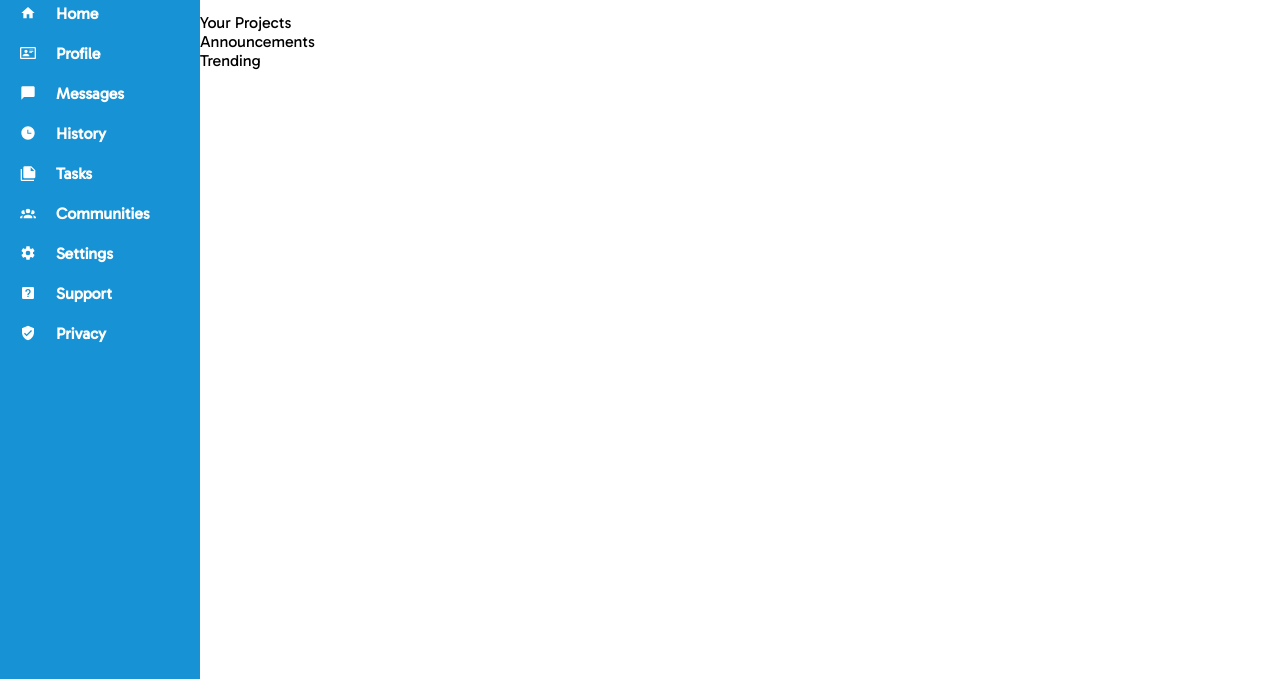
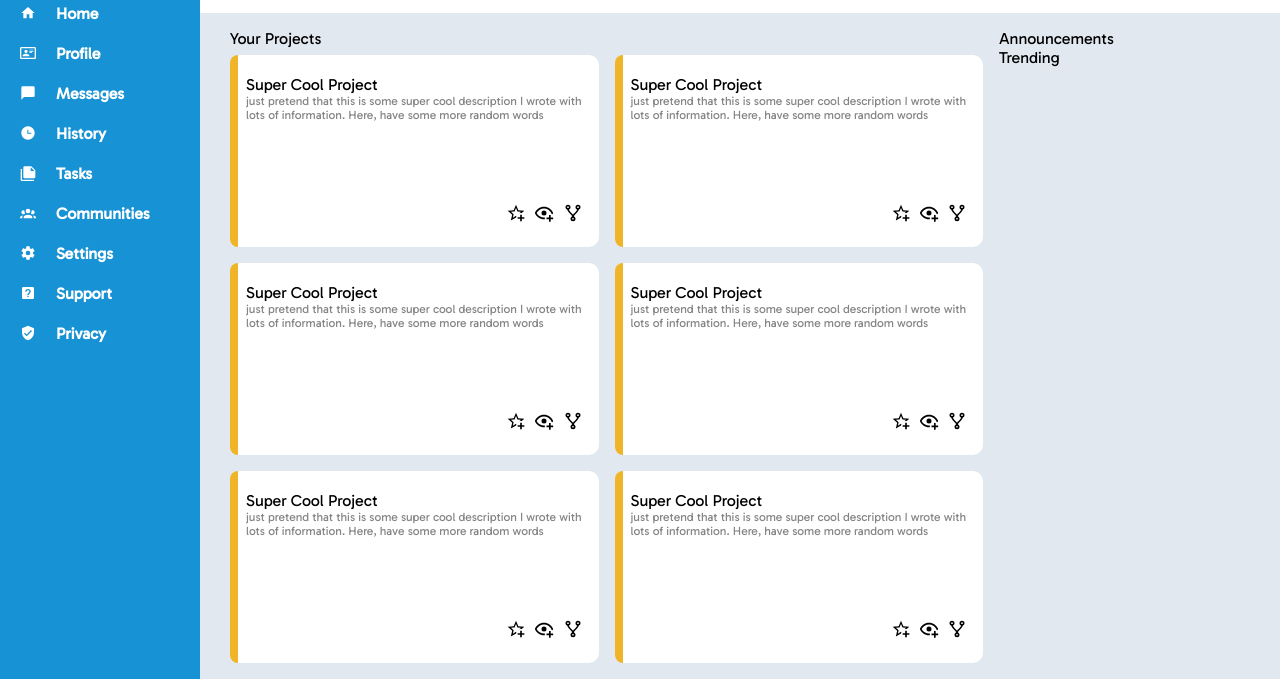
Before and after one commit to Lucas256w/dashboard-grid, a plain HTML site: page index.html in a window 1280 px wide. Shown: the part 121-800 px from the top of the page. Drawn offline with Linux system fonts and the light colour scheme; files whose address does not match are found by name.

Commit message:
Implement project showcase section.

```diff
--- a/index.html
+++ b/index.html
@@ -85,12 +85,74 @@
         <div id="information">
             <div id="projects">
                 <div class="titles">Your Projects</div>
-                <div class="cards"></div>
-                <div class="cards"></div>
-                <div class="cards"></div>
-                <div class="cards"></div>
-                <div class="cards"></div>
-                <div class="cards"></div>
+                <div id="cards">
+                    <div class="card">
+                        <div class="card-info">
+                            <p>Super Cool Project</p>
+                            <p class="project-info">just pretend that this is some super cool description I wrote with lots of information. Here, have some more random words</p>
+                        </div>
+                        <div class="card-icons">
+                            <img class="card-icon" src="./assets/icons/star.svg" alt="">
+                            <img class="card-icon" src="./assets/icons/eye.svg" alt="">
+                            <img class="card-icon" src="./assets/icons/fork.svg" alt="">
+                        </div>
+                    </div>
+                    <div class="card">
+                        <div class="card-info">
+                            <p>Super Cool Project</p>
+                            <p class="project-info">just pretend that this is some super cool description I wrote with lots of information. Here, have some more random words</p>
+                        </div>
+                        <div class="card-icons">
+                            <img class="card-icon" src="./assets/icons/star.svg" alt="">
+                            <img class="card-icon" src="./assets/icons/eye.svg" alt="">
+                            <img class="card-icon" src="./assets/icons/fork.svg" alt="">
+                        </div>
+                    </div>
+                    <div class="card">
+                        <div class="card-info">
+                            <p>Super Cool Project</p>
+                            <p class="project-info">just pretend that this is some super cool description I wrote with lots of information. Here, have some more random words</p>
+                        </div>
+                        <div class="card-icons">
+                            <img class="card-icon" src="./assets/icons/star.svg" alt="">
+                            <img class="card-icon" src="./assets/icons/eye.svg" alt="">
+                            <img class="card-icon" src="./assets/icons/fork.svg" alt="">
+                        </div>
+                    </div>
+                    <div class="card">
+                        <div class="card-info">
+                            <p>Super Cool Project</p>
+                            <p class="project-info">just pretend that this is some super cool description I wrote with lots of information. Here, have some more random words</p>
+                        </div>
+                        <div class="card-icons">
+                            <img class="card-icon" src="./assets/icons/star.svg" alt="">
+                            <img class="card-icon" src="./assets/icons/eye.svg" alt="">
+                            <img class="card-icon" src="./assets/icons/fork.svg" alt="">
+                        </div>
+                    </div>
+                    <div class="card">
+                        <div class="card-info">
+                            <p>Super Cool Project</p>
+                            <p class="project-info">just pretend that this is some super cool description I wrote with lots of information. Here, have some more random words</p>
+                        </div>
+                        <div class="card-icons">
+                            <img class="card-icon" src="./assets/icons/star.svg" alt="">
+                            <img class="card-icon" src="./assets/icons/eye.svg" alt="">
+                            <img class="card-icon" src="./assets/icons/fork.svg" alt="">
+                        </div>
+                    </div>
+                    <div class="card">
+                        <div class="card-info">
+                            <p>Super Cool Project</p>
+                            <p class="project-info">just pretend that this is some super cool description I wrote with lots of information. Here, have some more random words</p>
+                        </div>
+                        <div class="card-icons">
+                            <img class="card-icon" src="./assets/icons/star.svg" alt="">
+                            <img class="card-icon" src="./assets/icons/eye.svg" alt="">
+                            <img class="card-icon" src="./assets/icons/fork.svg" alt="">
+                        </div>
+                    </div>
+                </div>
             </div>
             <div id="others">
                 <div id="announcements">
--- a/styles.css
+++ b/styles.css
@@ -31,11 +31,15 @@ time, mark, audio, video {
 }
 
 /* Set sidebar and main column as a column each. */
+html {
+    height: 100%;
+}
+
 body {
     display: grid;
     grid-template-columns: 200px 1fr;
     font-family: 'Gabarito','Gill Sans', 'Gill Sans MT', Calibri, 'Trebuchet MS', sans-serif;
-
+    height: 100%;
 }
 
 
@@ -44,7 +48,7 @@ body {
 
 #sidebar {
     color: white;
-    height: 100vh;
+    height: 100%;
     background-color: #1792D4;
     font-weight: 600;
 }
@@ -101,6 +105,11 @@ body {
 
 
 /* CONTENT REGION */
+
+#content {
+    display: grid;
+    grid-template-rows: min-content auto;
+}
 
 header {
     padding: 16px 30px;
@@ -209,3 +218,68 @@ button:hover {
 
 
 /* INFORMATION(PROJECTS) SECTION */
+
+#information {
+    --card-gap: 16px;
+
+    background-color: #E2E8F0;
+    padding: 16px 30px;
+    display: grid;
+    grid-template-columns: 3fr 1fr;
+    column-gap: var(--card-gap);
+}
+
+#projects {
+    display: grid;
+    grid-template-rows: 16px 1fr;
+}
+
+#cards {
+    padding-top: 10px;
+
+    display: grid;
+    grid-template-columns: 1fr 1fr;
+    grid-template-rows: 1fr 1fr 1fr;
+    gap: var(--card-gap);
+}
+
+.card-icon {
+    --card-icon-size: 20px;
+
+    height: var(--card-icon-size);
+    width: auto;
+    margin-left: 4px;
+  }
+
+.card {
+    background-color: white;
+    border-radius: 10px;
+    position: relative;
+    padding: 20px 16px;
+
+    display: grid;
+    grid-template-rows: 1fr var(--card-icon-size);
+}
+
+.card::before {
+    content: '';
+    width: 8px;
+    background: #F0B429;
+    position: absolute;
+    top: 0;
+    bottom: 0;
+    left: 0;
+    border-top-left-radius: 10px;
+    border-bottom-left-radius: 10px;
+  }
+
+  .project-info {
+    color: #858585;
+    font-size: 12px;
+  }
+
+
+  .card-icons {
+    justify-self: end;
+    align-self: end;
+  }
```
Also changed, not shown: assets/icons/eye.svg (added), assets/icons/fork.svg (added), assets/icons/star.svg (added).
